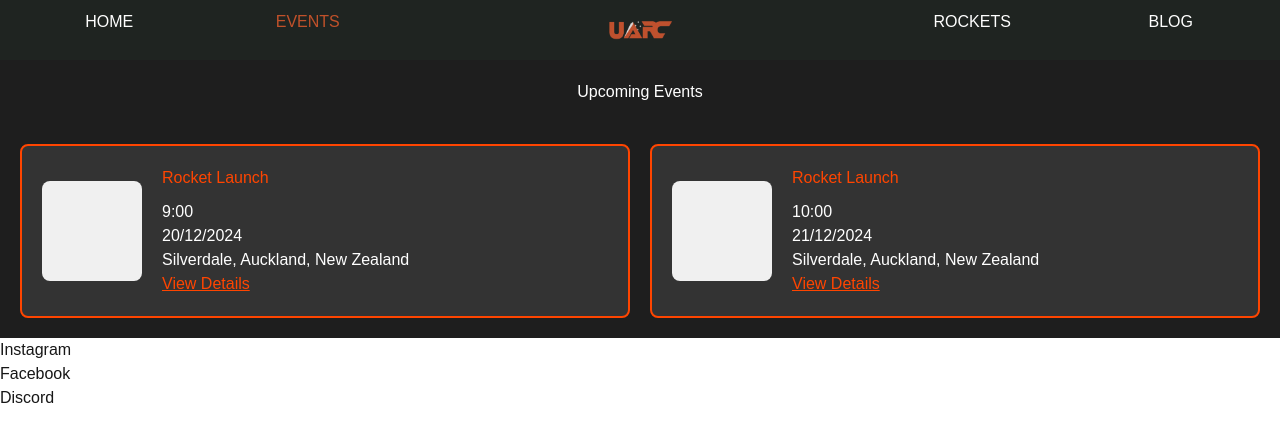
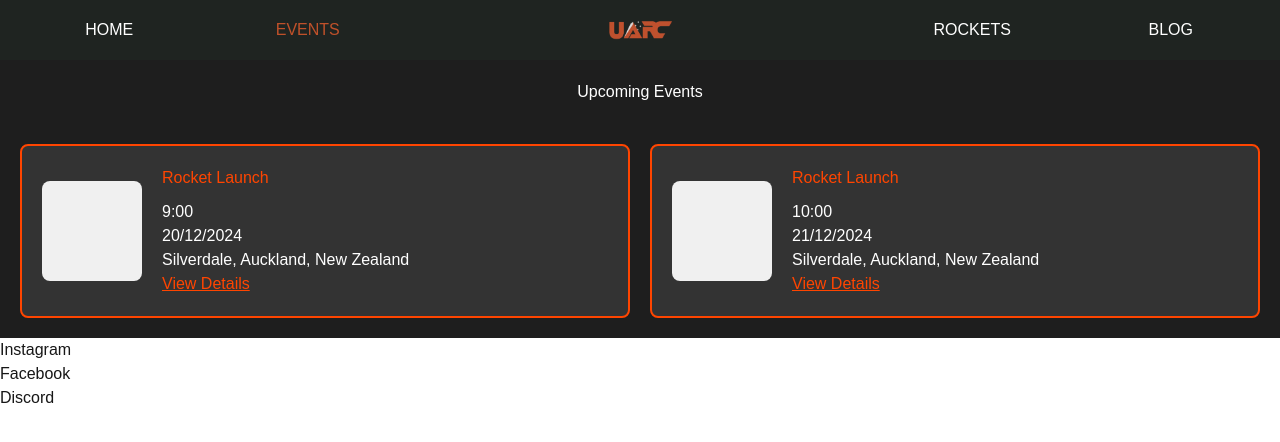
Before and after one commit to UoARocketry/website, a Next.js app: page /events in a window 1280 px wide. Shown: the top 442 px of the page. Built offline with nearby package versions, Linux system fonts and the light colour scheme.

Commit message:
centered link text vertically

```diff
--- a/src/app/header.tsx
+++ b/src/app/header.tsx
@@ -15,7 +15,9 @@ export default function Header() {
         <Link href="/">HOME</Link>
       </div>
       <div className={"link " + (pathname === "/events" ? "active" : "")}>
-        <Link href="/events">EVENTS</Link>
+        <Link href="/events">
+          <span>EVENTS</span>
+        </Link>
       </div>
       <div className="logo">
         <Image className="logo-img" src={logo} alt="logo" />
--- a/src/app/styles/header.css
+++ b/src/app/styles/header.css
@@ -11,7 +11,9 @@ header {
 }
 
 .link a {
-  text-align: center;
+  display: inline-flex;
+  align-items: center;
+  height: 100%;
 }
 
 header div {
```
